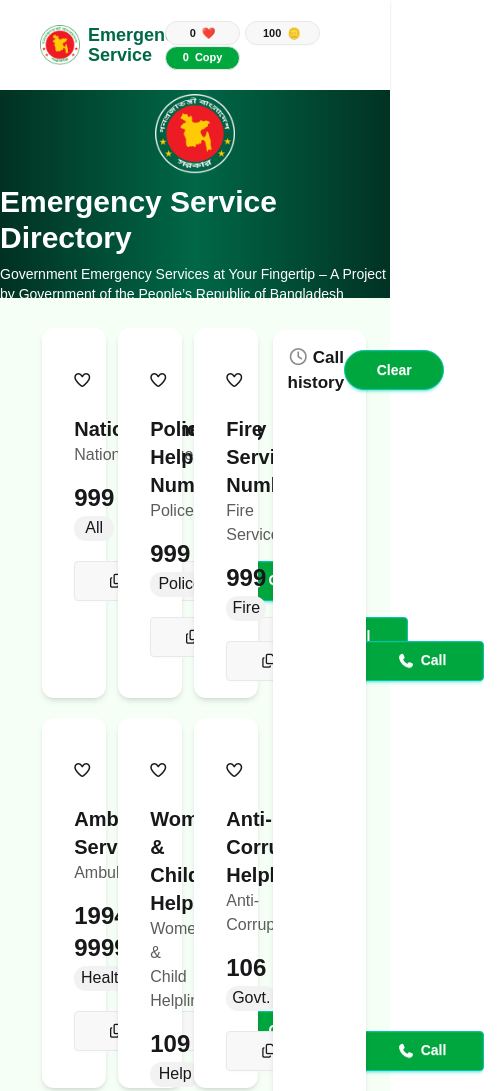
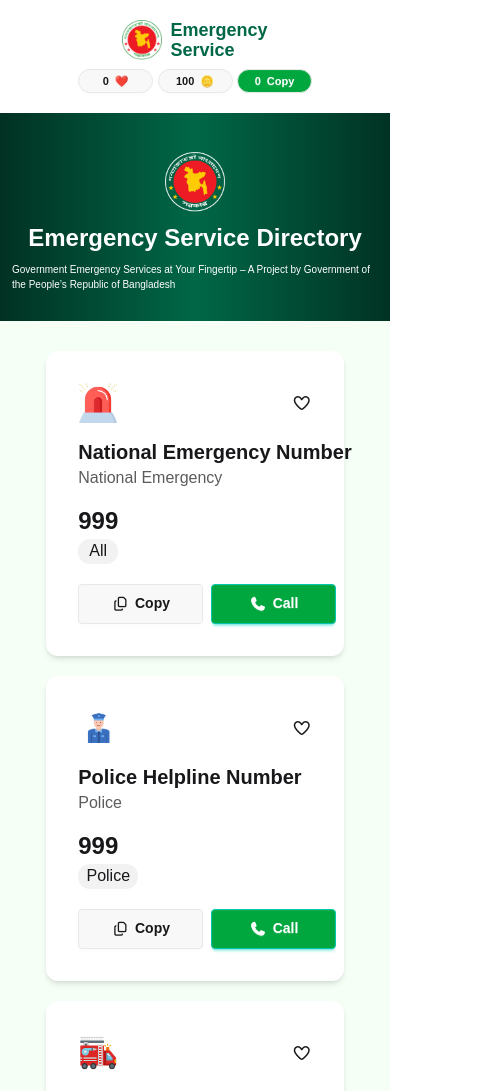
Before and after one commit to mahfujthecoder/my-fifth-assignment-ph, a plain HTML site: page index.html in a window 390 px wide. Shown: the top 1091 px of the page, 503 px wide, since content can reach past the window. Drawn offline with nearby package versions, Linux system fonts and the light colour scheme; a web font is replaced by a local one.

Commit message:
resposive done

```diff
--- a/index.html
+++ b/index.html
@@ -16,7 +16,7 @@
 </head>
 <body class="hind-madurai-font">
     <!-- navbar section -->
-    <nav class="flex justify-between py-5 px-[60px] bg-[#ffffff] shadow-sm">
+    <nav class="flex flex-col md:flex-row justify-between items-center py-5 px-[60px] bg-[#ffffff] shadow-sm gap-2">
         <div class="left-div flex gap-2 justify-center items-center">
             <img src="./assets/logo.png" class="w-[40px] h-10" alt="">
             <h1 class="font-bold text-[#006747] text-lg leading-5">Emergency<br>Service</h1>
@@ -31,19 +31,19 @@
     <!-- header section -->
     <header class="h-52 w-full bg-[linear-gradient(90deg,#013122,#006747_50%,#013223_100%)] flex flex-col justify-center items-center">
         <div class="my-[10px]">
-            <img class="w-[80px]" src="./assets/logo-dark.png" alt=""></div>
+            <img class="w-[60px] md:w-[80px]" src="./assets/logo-dark.png" alt=""></div>
 
         <div class="text-white flex flex-col items-center justify-center">
-            <h1 class="font-bold text-3xl">Emergency Service Directory</h1>
-            <p class="text-sm mt-2">Government Emergency Services at Your Fingertip – A Project by  Government of the People’s Republic of Bangladesh</p>
+            <h1 class="font-bold text-2xl md:text-3xl">Emergency Service Directory</h1>
+            <p class="text-[10px] md:text-sm px-3 mt-2">Government Emergency Services at Your Fingertip – A Project by  Government of the People’s Republic of Bangladesh</p>
         </div>
 
     </header>
 
     <!-- cart section -->
     <main>
-        <section class="full-section grid grid-cols-12 bg-[#f5fff6] -gap-16 ">
-        <section id="service-container" class=" p-[30px]  gap-[20px] w-11/12 mx-auto col-span-9 grid grid-cols-3">
+        <section class="full-section grid grid-cols-1 md:grid-cols-12 bg-[#f5fff6] -gap-16 ">
+        <section id="service-container" class=" p-[30px]  gap-[20px] w-11/12 mx-auto col-span-9 grid grid-cols-1 md:grid-cols-3">
             <!-- cart-1 -->
         <div class="cart bg-white  p-[32px] whitespace-nowrap  max-h-[370px] shadow-md rounded-xl">
             <div class="flex justify-between items-center">
@@ -218,7 +218,7 @@
        </section>
 
         <!-- call history section -->
-        <aside class="call-history-container col-span-3 p-[24px] -ml-11 ">
+        <aside class="call-history-container col-span-3 p-[24px] md:-ml-11 ">
         <section class="bg-white mt-2 p-[15px] shadow-md rounded-xl min-h-[950px]">
           <!-- call-history-header -->
           <div class="flex justify-between items-center">
```
